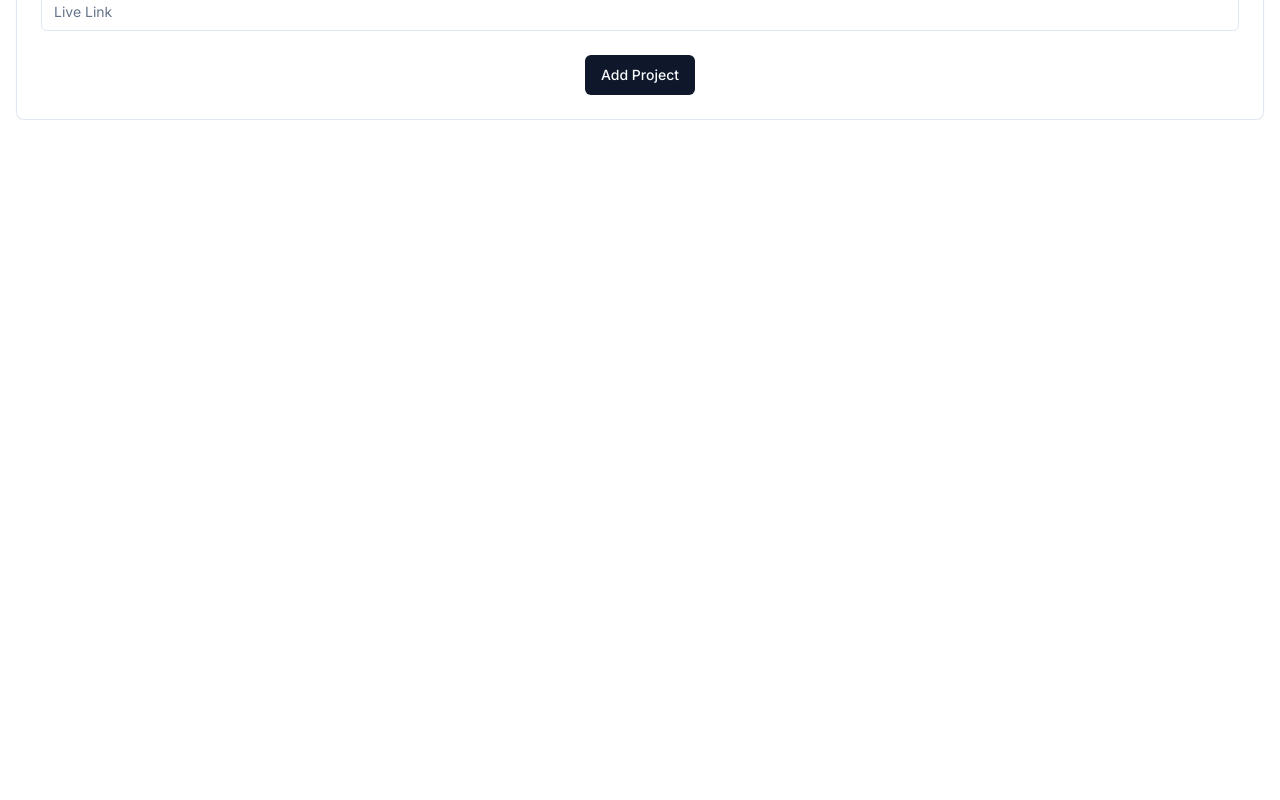
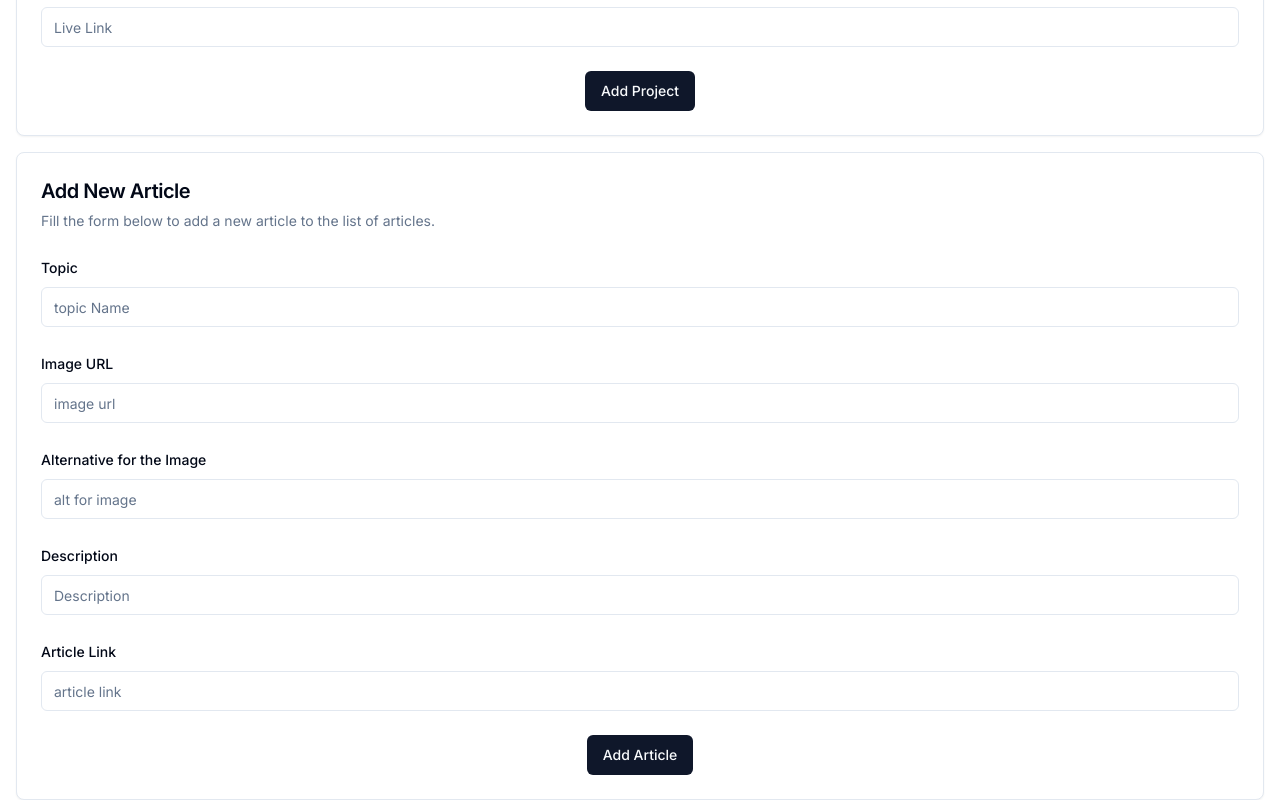
Before and after one commit to Darkrider0007/rohangope_portfolio, a Next.js app: page /update in a window 1280 px wide. Shown: the part 1012-1812 px from the top of the page. Before the commit the page ends 1132 px from the top, so only its background shows below. Built offline with nearby package versions, Linux system fonts and the light colour scheme.

Commit message:
refactor: Update lazy loading configuration for images, add trimString function to ProjectCard component, and fetch articles from API in Articles section

```diff
--- a/src/app/(update)/update/page.tsx
+++ b/src/app/(update)/update/page.tsx
@@ -1,5 +1,6 @@
 "use client";
 
+import AddArticle from "@/components/Update/AddArticle";
 import AddProject from "@/components/Update/AddProject";
 
 
@@ -7,9 +8,10 @@ function Page() {
 
 
     return (
-        <div className="container mx-auto mt-16 px-4">
+        <div className="container mx-auto mt-16 px-4 flex flex-col gap-4">
             <h1 className="text-3xl font-bold mb-8 text-center">Add Projects and Articles</h1>
             <AddProject />
+            <AddArticle />
         </div>
     );
 }
--- /dev/null
+++ b/src/app/api/get-all-articles/route.ts
@@ -0,0 +1,30 @@
+import dbConnect from "@/lib/dbConnect";
+import ArticleModel from "@/model/Article.model";
+
+export async function GET() {
+    await dbConnect();
+
+    try {
+        const articles = await ArticleModel.find();
+
+        if (!articles) {
+            return new Response(JSON.stringify({
+                success: false,
+                message: 'No articles found'
+            }));
+        }
+
+
+        return new Response(JSON.stringify({
+            success: true,
+            message: 'Articles found',
+            articles: articles
+        }), { status: 200 });
+    } catch (error: any) {
+        return new Response(JSON.stringify({
+            success: false,
+            message: 'Internal server error',
+            error: error.message
+        }), { status: 500 });
+    }
+}
--- /dev/null
+++ b/src/components/Update/AddArticle.tsx
@@ -0,0 +1,176 @@
+"use client";
+import React, { useState } from 'react'
+import { zodResolver } from "@hookform/resolvers/zod";
+import { useFieldArray, useForm } from "react-hook-form";
+import { z } from "zod";
+
+import { Button } from "@/components/ui/button";
+import {
+    Form,
+    FormControl,
+    FormField,
+    FormItem,
+    FormLabel,
+    FormMessage,
+} from "@/components/ui/form";
+import { Input } from "@/components/ui/input";
+import { Card, CardContent, CardDescription, CardHeader, CardTitle } from "@/components/ui/card";
+import { useToast } from '../ui/use-toast';
+import axios from 'axios';
+import { useRouter } from 'next/navigation';
+import { Loader2 } from 'lucide-react';
+
+const formSchema = z.object({
+    topic: z.string().nonempty("Name is required"),
+    imageURL: z.string().url("Thumbnail must be a valid URL"),
+    alt: z.string().nonempty("Slug is required"),
+    desc: z.string().nonempty("Repo Link must be a valid URL"),
+    link: z.string().url("Link must be a valid URL"),
+});
+
+type FormData = z.infer<typeof formSchema>;
+function AddArticle() {
+    const [isbuttonClicked, setButtonClicked] = useState(false);
+
+    const form = useForm<FormData>({
+        resolver: zodResolver(formSchema),
+        defaultValues: {
+            topic: "",
+            imageURL: "",
+            alt: "",
+            desc: "",
+            link: "",
+        },
+    });
+
+    const { control, handleSubmit } = form;
+    const { toast } = useToast();
+    const router = useRouter();
+
+    async function onSubmit(values: FormData) {
+        setButtonClicked(true);
+        try {
+            const res = await axios.post('/api/add-new-article', values);
+            if (res.data.success) {
+                toast({
+                    title: 'Article added successfully',
+                    description: 'You have successfully added a new article',
+                });
+                // router.push('/');
+            } else {
+                toast({
+                    title: 'Article not added',
+                    description: res.data.message,
+                    variant: "destructive"
+                });
+            }
+
+        } catch (error) {
+            toast({
+                title: 'An error occurred',
+                description: 'An error occurred while adding a new article',
+                variant: "destructive"
+            });
+        } finally {
+            setButtonClicked(false);
+        }
+    }
+    return (
+        <div>
+            <Card>
+                <CardHeader>
+                    <CardTitle className="text-xl font-semibold">Add New Article</CardTitle>
+                    <CardDescription>
+                        Fill the form below to add a new article to the list of articles.
+                    </CardDescription>
+                </CardHeader>
+                <CardContent>
+                    <Form {...form}>
+                        <form onSubmit={handleSubmit(onSubmit)} className="space-y-6">
+                            <FormField
+                                control={control}
+                                name="topic"
+                                render={({ field }) => (
+                                    <FormItem>
+                                        <FormLabel>Topic</FormLabel>
+                                        <FormControl>
+                                            <Input placeholder="topic Name" {...field} />
+                                        </FormControl>
+                                        <FormMessage />
+                                    </FormItem>
+                                )}
+                            />
+                            <FormField
+                                control={control}
+                                name="imageURL"
+                                render={({ field }) => (
+                                    <FormItem>
+                                        <FormLabel>Image URL</FormLabel>
+                                        <FormControl>
+                                            <Input placeholder="image url" {...field} />
+                                        </FormControl>
+                                        <FormMessage />
+                                    </FormItem>
+                                )}
+                            />
+
+                            <FormField
+                                control={control}
+                                name="alt"
+                                render={({ field }) => (
+                                    <FormItem>
+                                        <FormLabel>Alternative for the Image</FormLabel>
+                                        <FormControl>
+                                            <Input placeholder="alt for image" {...field} />
+                                        </FormControl>
+                                        <FormMessage />
+                                    </FormItem>
+                                )}
+                            />
+                            <FormField
+                                control={control}
+                                name="desc"
+                                render={({ field }) => (
+                                    <FormItem>
+                                        <FormLabel>Description</FormLabel>
+                                        <FormControl>
+                                            <Input placeholder="Description" {...field} />
+                                        </FormControl>
+                                        <FormMessage />
+                                    </FormItem>
+                                )}
+                            />
+                            <FormField
+                                control={control}
+                                name="link"
+                                render={({ field }) => (
+                                    <FormItem>
+                                        <FormLabel>Article Link</FormLabel>
+                                        <FormControl>
+                                            <Input placeholder="article link" {...field} />
+                                        </FormControl>
+                                        <FormMessage />
+                                    </FormItem>
+                                )}
+                            />
+
+                            <div className="flex justify-center ">
+                                <Button type="submit"
+                                    disabled={isbuttonClicked}
+                                >
+                                    {isbuttonClicked ?
+                                        <>
+                                            <Loader2 className="animate-spin mr-2" /> Adding Article...
+                                        </>
+                                        : 'Add Article'}
+                                </Button>
+                            </div>
+                        </form>
+                    </Form>
+                </CardContent>
+            </Card>
+        </div>
+    )
+}
+
+export default AddArticle
--- a/src/components/sections/articles/config.ts
+++ b/src/components/sections/articles/config.ts
@@ -1,45 +1,45 @@
-import { Articles } from "@/types/articles";
+import { ArticlesSchema } from "@/types/articles";
 
-const testimonials: Articles[] = [
+const articlesLocal: ArticlesSchema[] = [
 
   {
     topic: 'Developing a Custom React Library',
-    image: 'https://cdn.hashnode.com/res/hashnode/image/stock/unsplash/xkBaqlcqeb4/upload/9f51e017d5d6b789a2247c338e96e5d8.jpeg?w=1600&h=840&fit=crop&crop=entropy&auto=compress,format&format=webp',
+    imageURL: 'https://cdn.hashnode.com/res/hashnode/image/stock/unsplash/xkBaqlcqeb4/upload/9f51e017d5d6b789a2247c338e96e5d8.jpeg?w=1600&h=840&fit=crop&crop=entropy&auto=compress,format&format=webp',
     alt: 'custom-react',
     desc: 'Learn how to develop a custom React library from scratch.',
     link: "https://darkrider0007.hashnode.dev/developing-a-custom-react-library-a-comprehensive-exploration-of-react-fundamentals"
   },
   {
     topic: 'AccessToken and RefreshToken',
-    image: 'https://cdn.hashnode.com/res/hashnode/image/upload/v1705426615257/86f8ae6c-cdfd-4dbc-9994-5e0eba6363d6.png?auto=compress,format&format=webp',
+    imageURL: 'https://cdn.hashnode.com/res/hashnode/image/upload/v1705426615257/86f8ae6c-cdfd-4dbc-9994-5e0eba6363d6.png?auto=compress,format&format=webp',
     alt: 'access-token',
     desc: 'Learn how to implement AccessToken and RefreshToken in your application.',
     link: 'https://darkrider0007.hashnode.dev/accesstoken-and-refreshtoken'
   },
   {
     topic: 'MongoDB Aggregation Pipeline',
-    image: 'https://cdn.hashnode.com/res/hashnode/image/upload/v1706442428201/e87ff59d-0deb-4e50-8df8-bdc5d9a293c3.png?w=1600&h=840&fit=crop&crop=entropy&auto=compress,format&format=webp',
+    imageURL: 'https://cdn.hashnode.com/res/hashnode/image/upload/v1706442428201/e87ff59d-0deb-4e50-8df8-bdc5d9a293c3.png?w=1600&h=840&fit=crop&crop=entropy&auto=compress,format&format=webp',
     alt: 'mongo-aggregation',
     desc: 'Learn how to use MongoDB Aggregation Pipeline to query your data.',
     link: 'https://darkrider0007.hashnode.dev/mongodb-aggregation-pipeline'
   },
   {
     topic: 'How To Find Minimal Set?',
-    image: 'https://media.geeksforgeeks.org/gfg-gg-logo.svg',
+    imageURL: 'https://media.geeksforgeeks.org/gfg-gg-logo.svg',
     alt: 'minimal-set',
     desc: 'Learn how to find the minimal cover set of a set of functional dependencies.',
     link: 'https://www.geeksforgeeks.org/how-to-find-minimal-set/'
   },
   {
     topic: 'Mongoose SchemaTypes Getters',
-    image: 'https://media.geeksforgeeks.org/gfg-gg-logo.svg',
+    imageURL: 'https://media.geeksforgeeks.org/gfg-gg-logo.svg',
     alt: 'mongoose-schema',
     desc: 'Learn how to use Mongoose SchemaTypes Getters to transform data.',
     link: 'https://www.geeksforgeeks.org/mongoose-schematypes-getters/'
   },
   {
     topic: 'Transactions management in PostgreSQL Python',
-    image: 'https://media.geeksforgeeks.org/gfg-gg-logo.svg',
+    imageURL: 'https://media.geeksforgeeks.org/gfg-gg-logo.svg',
     alt: 'transactions-postgresql',
     desc: 'Learn how to manage transactions in PostgreSQL using Python.',
     link: 'https://www.geeksforgeeks.org/transactions-management-in-postgresql-python/'
@@ -47,4 +47,4 @@ const testimonials: Articles[] = [
 
 ];
 
-export { testimonials };
+export { articlesLocal };
--- a/src/types/articles.ts
+++ b/src/types/articles.ts
@@ -1,5 +1,5 @@
-export interface Articles {
-  image?: string;
+export interface ArticlesSchema {
+  imageURL?: string;
   alt?: string;
   topic?: string;
   desc?: string;
```
Also changed, not shown: src/app/api/add-new-article/route.ts (+12 -7 lines), src/components/sections/articles/articles-card.tsx (+4 -4 lines), src/components/sections/articles/articles.tsx (+29 -9 lines), public/articles.jpg (added).
